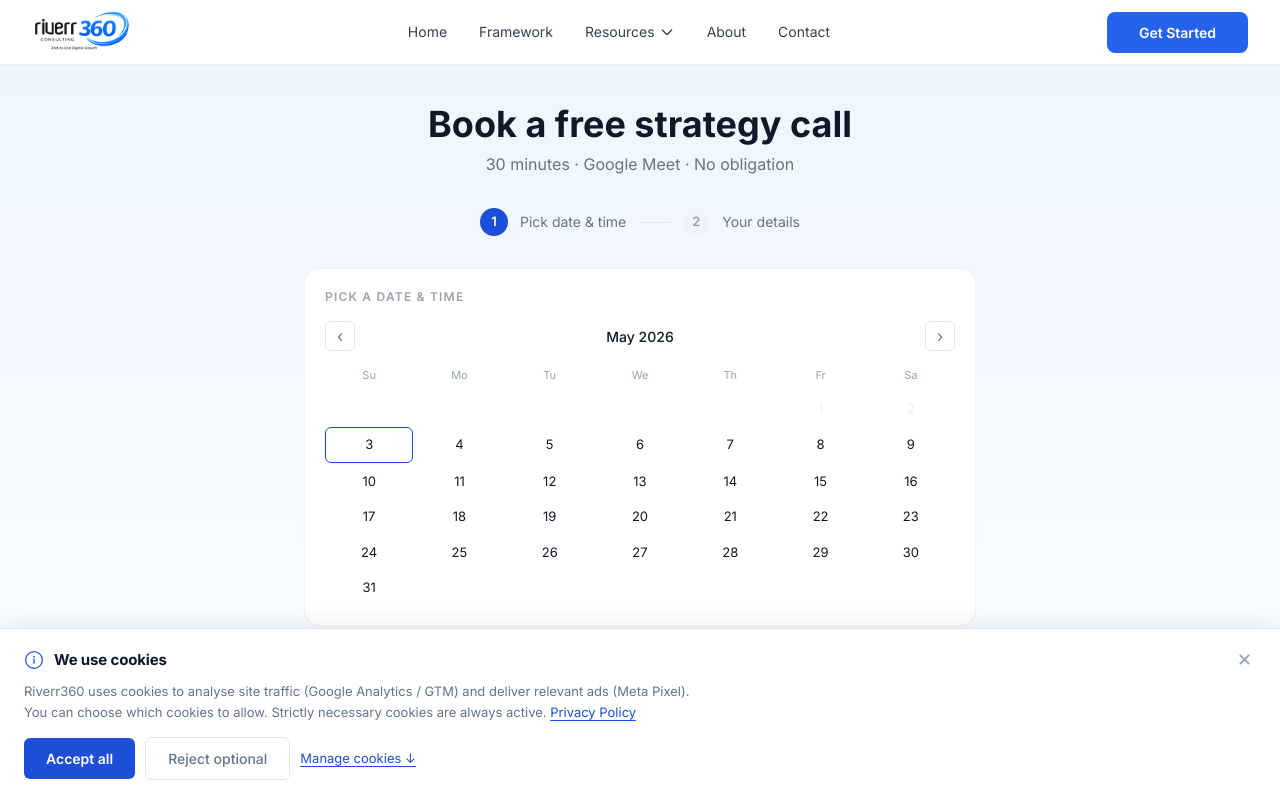
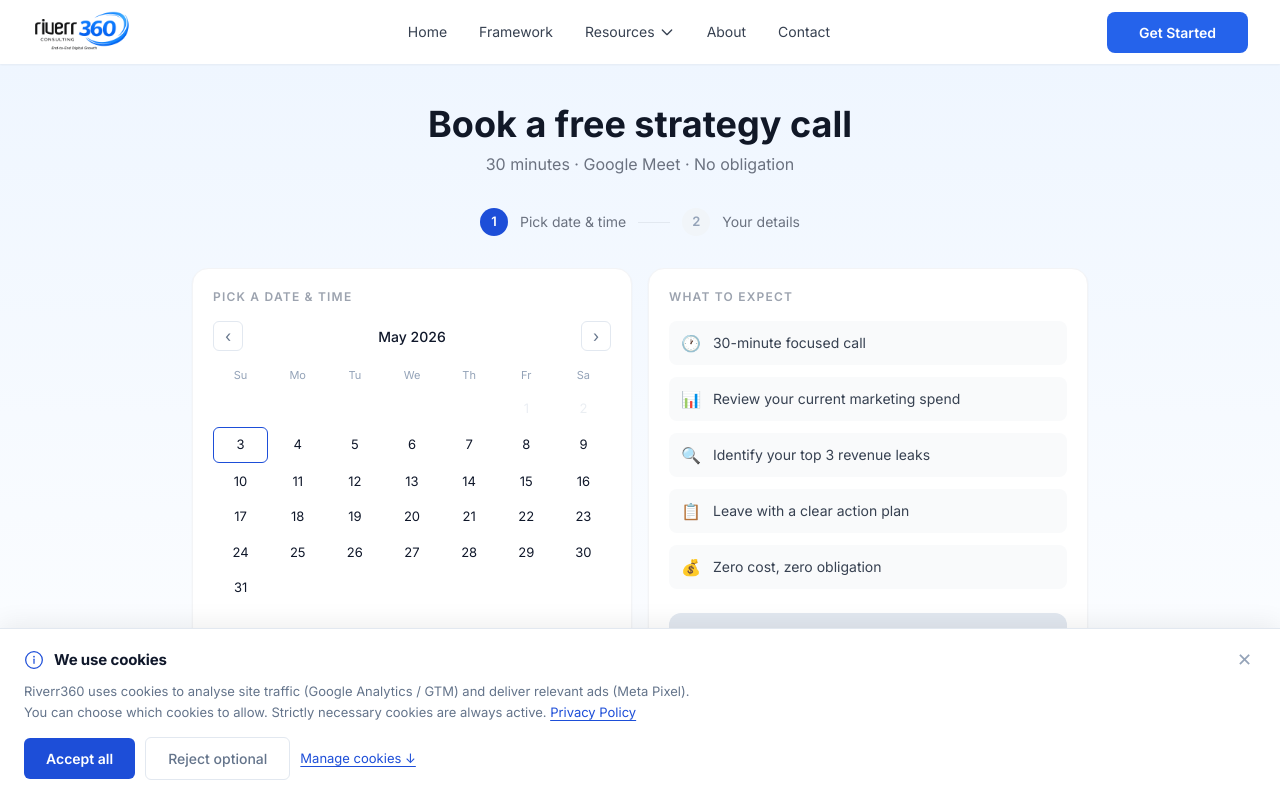
Before and after one commit to riverr360consulting/riverr360, a Next.js app: page /book in a window 1280 px wide. Shown: the top 800 px of the page. Built offline with nearby package versions, Linux system fonts and the light colour scheme.

Commit message:
fix: appointment scheduler page alignement

```diff
--- a/app/book/page.tsx
+++ b/app/book/page.tsx
@@ -94,9 +94,13 @@ export default function BookPage() {
 
         {/* ── Step 1: Date & Time ─────────────────────────────────────────── */}
         {step === 'datetime' && (
-          <div className="max-w-2xl mx-auto space-y-4">
+          <div className="max-w-4xl mx-auto space-y-4">
 
-            {/* Calendar card */}
+            {/* On desktop: calendar + what to expect side by side
+                On mobile: stacked */}
+            <div className="grid grid-cols-1 md:grid-cols-2 gap-4">
+
+              {/* Calendar */}
               <div className="bg-white rounded-2xl border border-gray-100 shadow-sm p-5">
                 <p className="text-xs font-semibold text-gray-400 uppercase tracking-widest mb-4">
                   Pick a date &amp; time
@@ -108,12 +112,13 @@ export default function BookPage() {
                 />
               </div>
 
-            {/* What to expect — horizontal chips on mobile */}
-            <div className="bg-white rounded-2xl border border-gray-100 shadow-sm p-5">
+              {/* What to expect */}
+              <div className="bg-white rounded-2xl border border-gray-100 shadow-sm p-5 flex flex-col justify-between">
+                <div>
                   <p className="text-xs font-semibold text-gray-400 uppercase tracking-widest mb-4">
                     What to expect
                   </p>
-              <div className="grid grid-cols-1 sm:grid-cols-2 gap-3">
+                  <div className="space-y-3">
                     {[
                       { icon: '🕐', text: '30-minute focused call' },
                       { icon: '📊', text: 'Review your current marketing spend' },
@@ -121,7 +126,7 @@ export default function BookPage() {
                       { icon: '📋', text: 'Leave with a clear action plan' },
                       { icon: '💰', text: 'Zero cost, zero obligation' },
                     ].map(({ icon, text }) => (
-                  <div key={text} className="flex items-center gap-2 text-sm text-gray-700 bg-gray-50 rounded-lg px-3 py-2">
+                      <div key={text} className="flex items-center gap-3 text-sm text-gray-700 bg-gray-50 rounded-lg px-3 py-2.5">
                         <span className="text-base flex-shrink-0">{icon}</span>
                         <span>{text}</span>
                       </div>
@@ -129,11 +134,30 @@ export default function BookPage() {
                   </div>
                 </div>
 
-            {/* Continue button */}
+                {/* Continue button inside right card on desktop */}
                 <button
                   disabled={!selectedDate || !selectedTime}
                   onClick={() => setStep('details')}
-              className="w-full py-4 rounded-xl font-semibold text-base transition-colors"
+                  className="mt-6 w-full py-3 rounded-xl font-semibold text-sm transition-colors hidden md:block"
+                  style={{
+                    background: selectedDate && selectedTime ? '#1d4ed8' : '#e2e8f0',
+                    color: selectedDate && selectedTime ? '#fff' : '#94a3b8',
+                    border: 'none',
+                    cursor: selectedDate && selectedTime ? 'pointer' : 'default',
+                  }}
+                >
+                  {selectedDate && selectedTime
+                    ? `Continue — ${formattedDate} at ${selectedTime}`
+                    : 'Select a date and time to continue'}
+                </button>
+              </div>
+            </div>
+
+            {/* Continue button below cards on mobile only */}
+            <button
+              disabled={!selectedDate || !selectedTime}
+              onClick={() => setStep('details')}
+              className="w-full py-4 rounded-xl font-semibold text-base transition-colors md:hidden"
               style={{
                 background: selectedDate && selectedTime ? '#1d4ed8' : '#e2e8f0',
                 color: selectedDate && selectedTime ? '#fff' : '#94a3b8',
```
Lines whose indentation alone changed are shown as unchanged.
